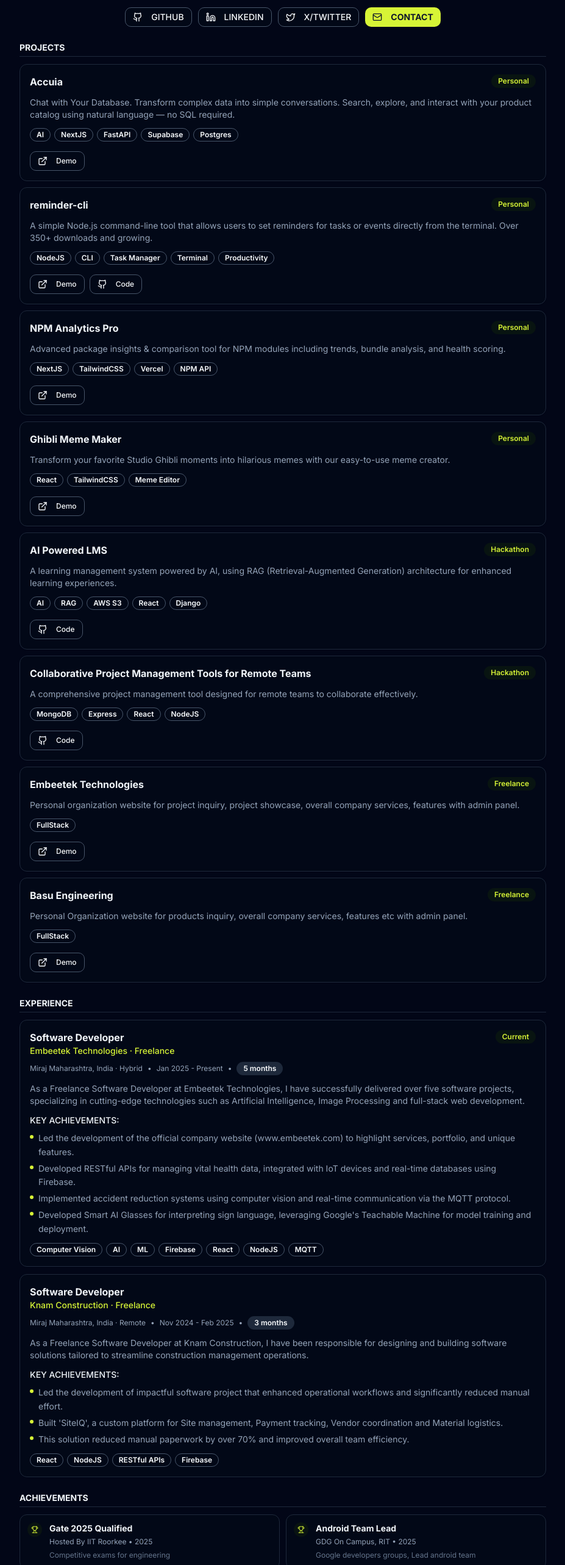
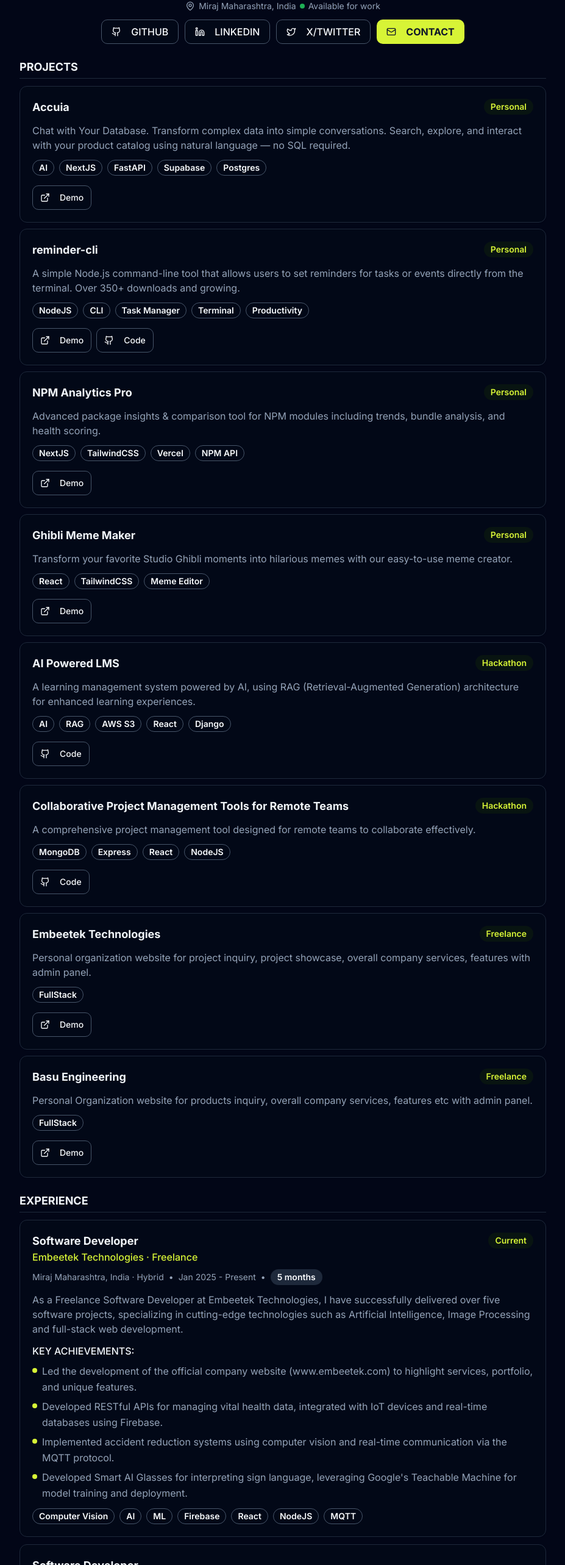
Before and after one commit to altamsh04/portfolio, a Next.js app: page / in a window 1280 px wide. Shown: the part 180-2746 px from the top of the page at 61% size, without its empty margins (176-1103 px from the left). Built offline with nearby package versions, Linux system fonts and the light colour scheme.

Commit message:
Update mobile responsiveness v2

```diff
--- a/app/page.tsx
+++ b/app/page.tsx
@@ -228,19 +228,19 @@ export default function Portfolio() {
         {/* Hero Section */}
         <section className="text-center space-y-3">
           <div className="space-y-2">
-            <h2 className="text-2xl sm:text-3xl md:text-4xl lg:text-5xl font-bold text-slate-900 dark:text-slate-100 tracking-tight">
+            <h2 className="text-3xl sm:text-4xl md:text-5xl lg:text-6xl font-bold text-slate-900 dark:text-slate-100 tracking-tight">
               Altamsh Bairagdar
             </h2>
-            <p className="text-xs sm:text-sm text-slate-600 dark:text-slate-400 max-w-2xl mx-auto px-2">
+            <p className="text-sm sm:text-base text-slate-600 dark:text-slate-400 max-w-2xl mx-auto px-2">
               A Full Stack Developer Who Loves Backend Most
             </p>
-            <div className="flex flex-col sm:flex-row items-center justify-center gap-1 sm:gap-1.5 text-xs text-slate-500 dark:text-slate-400 px-2">
+            <div className="flex flex-col sm:flex-row items-center justify-center gap-1 sm:gap-1.5 text-sm text-slate-500 dark:text-slate-400 px-2">
               <div className="flex items-center gap-1.5">
-                <MapPin className="w-3 h-3" />
+                <MapPin className="w-4 h-4" />
                 <span>Miraj Maharashtra, India</span>
               </div>
               <div className="flex items-center gap-1.5">
-                <div className="w-1.5 h-1.5 bg-green-500 rounded-full animate-pulse"></div>
+                <div className="w-2 h-2 bg-green-500 rounded-full animate-pulse"></div>
                 <span>Available for work</span>
               </div>
             </div>
@@ -251,36 +251,36 @@ export default function Portfolio() {
             <Button
               variant="outline"
               size="sm"
-              className="text-xs sm:text-sm border-slate-300 dark:border-slate-600 hover:border-lime-400 hover:text-lime-600 dark:hover:text-lime-400 transition-colors px-3 py-1.5 h-8"
+              className="text-sm sm:text-base border-slate-300 dark:border-slate-600 hover:border-lime-400 hover:text-lime-600 dark:hover:text-lime-400 transition-colors px-4 py-2 h-10"
               onClick={() => window.open("http://github.com/altamsh04", "_blank")}
             >
-              <Github className="w-3 h-3 mr-1.5" />
+              <Github className="w-4 h-4 mr-2" />
               GITHUB
             </Button>
             <Button
               variant="outline"
               size="sm"
-              className="text-xs sm:text-sm border-slate-300 dark:border-slate-600 hover:border-lime-400 hover:text-lime-600 dark:hover:text-lime-400 transition-colors px-3 py-1.5 h-8"
+              className="text-sm sm:text-base border-slate-300 dark:border-slate-600 hover:border-lime-400 hover:text-lime-600 dark:hover:text-lime-400 transition-colors px-4 py-2 h-10"
               onClick={() => window.open("https://www.linkedin.com/in/altamsh-bairagdar-324ab7254", "_blank")}
             >
-              <Linkedin className="w-3 h-3 mr-1.5" />
+              <Linkedin className="w-4 h-4 mr-2" />
               LINKEDIN
             </Button>
             <Button
               variant="outline"
               size="sm"
-              className="text-xs sm:text-sm border-slate-300 dark:border-slate-600 hover:border-lime-400 hover:text-lime-600 dark:hover:text-lime-400 transition-colors px-3 py-1.5 h-8"
+              className="text-sm sm:text-base border-slate-300 dark:border-slate-600 hover:border-lime-400 hover:text-lime-600 dark:hover:text-lime-400 transition-colors px-4 py-2 h-10"
               onClick={() => window.open("https://x.com/altamsh04", "_blank")}
             >
-              <Twitter className="w-3 h-3 mr-1.5" />
+              <Twitter className="w-4 h-4 mr-2" />
               X/TWITTER
             </Button>
             <Button
               size="sm"
-              className="bg-lime-400 hover:bg-lime-500 text-slate-900 font-bold transition-colors text-xs sm:text-sm px-3 py-1.5 h-8"
+              className="bg-lime-400 hover:bg-lime-500 text-slate-900 font-bold transition-colors text-sm sm:text-base px-4 py-2 h-10"
               onClick={() => window.open("mailto:bairagdaraltamsh@gmail.com", "_blank")}
             >
-              <Mail className="w-3 h-3 mr-1.5" />
+              <Mail className="w-4 h-4 mr-2" />
               CONTACT
             </Button>
           </div>
@@ -288,7 +288,7 @@ export default function Portfolio() {
 
         {/* Projects */}
         <section className="space-y-3">
-          <h3 className="text-sm font-bold text-slate-900 dark:text-slate-100 border-b border-slate-200 dark:border-slate-800 pb-1">
+          <h3 className="text-base sm:text-lg font-bold text-slate-900 dark:text-slate-100 border-b border-slate-200 dark:border-slate-800 pb-1">
             PROJECTS
           </h3>
           <div className="space-y-2.5">
@@ -297,29 +297,29 @@ export default function Portfolio() {
                 key={project.id}
                 className="border-slate-200 dark:border-slate-800 hover:border-lime-400 hover:shadow-lg transition-all duration-300"
               >
-                <CardContent className="p-3 sm:p-4">
+                <CardContent className="p-4 sm:p-5">
                   <div className="space-y-3">
                     {/* Header with title and status */}
                     <div className="flex flex-col sm:flex-row sm:items-start sm:justify-between gap-2">
-                      <h4 className="text-sm sm:text-base font-bold text-slate-900 dark:text-slate-100 leading-tight">{project.title}</h4>
-                      <Badge className="bg-lime-100 dark:bg-lime-900/30 text-lime-800 dark:text-lime-400 text-xs hover:bg-lime-200 dark:hover:bg-lime-900/50 transition-colors self-start">
+                      <h4 className="text-base sm:text-lg font-bold text-slate-900 dark:text-slate-100 leading-tight">{project.title}</h4>
+                      <Badge className="bg-lime-100 dark:bg-lime-900/30 text-lime-800 dark:text-lime-400 text-sm hover:bg-lime-200 dark:hover:bg-lime-900/50 transition-colors self-start">
                         {project.status}
                       </Badge>
                     </div>
 
                     {/* Description */}
-                    <p className="text-xs sm:text-sm text-slate-600 dark:text-slate-400 leading-relaxed">
+                    <p className="text-sm sm:text-base text-slate-600 dark:text-slate-400 leading-relaxed">
                       {project.description}
                     </p>
 
                     {/* Technologies */}
                     {project.technologies && (
-                      <div className="flex flex-wrap gap-1.5">
+                      <div className="flex flex-wrap gap-2">
                         {project.technologies.map((tech) => (
                           <Badge
                             key={tech}
                             variant="outline"
-                            className="text-xs border-slate-300 dark:border-slate-600 hover:border-lime-400 hover:text-lime-600 dark:hover:text-lime-400 transition-colors"
+                            className="text-sm border-slate-300 dark:border-slate-600 hover:border-lime-400 hover:text-lime-600 dark:hover:text-lime-400 transition-colors"
                           >
                             {tech}
                           </Badge>
@@ -333,22 +333,22 @@ export default function Portfolio() {
                         <Button
                           size="sm"
                           variant="outline"
-                          className="flex-1 sm:flex-none border-slate-300 dark:border-slate-600 hover:border-lime-400 hover:text-lime-600 dark:hover:text-lime-400 transition-colors h-8"
+                          className="flex-1 sm:flex-none border-slate-300 dark:border-slate-600 hover:border-lime-400 hover:text-lime-600 dark:hover:text-lime-400 transition-colors h-10"
                           onClick={() => window.open(project.demoUrl, "_blank")}
                         >
-                          <ExternalLink className="w-3.5 h-3.5 mr-1.5" />
-                          <span className="text-xs">Demo</span>
+                          <ExternalLink className="w-4 h-4 mr-2" />
+                          <span className="text-sm">Demo</span>
                         </Button>
                       )}
                       {project.codeUrl && (
                         <Button
                           size="sm"
                           variant="outline"
-                          className="flex-1 sm:flex-none border-slate-300 dark:border-slate-600 hover:border-lime-400 hover:text-lime-600 dark:hover:text-lime-400 transition-colors h-8"
+                          className="flex-1 sm:flex-none border-slate-300 dark:border-slate-600 hover:border-lime-400 hover:text-lime-600 dark:hover:text-lime-400 transition-colors h-10"
                           onClick={() => window.open(project.codeUrl, "_blank")}
                         >
-                          <Github className="w-3.5 h-3.5 mr-1.5" />
-                          <span className="text-xs">Code</span>
+                          <Github className="w-4 h-4 mr-2" />
+                          <span className="text-sm">Code</span>
                         </Button>
                       )}
                     </div>
@@ -361,7 +361,7 @@ export default function Portfolio() {
 
         {/* Experience */}
         <section className="space-y-3">
-          <h3 className="text-sm font-bold text-slate-900 dark:text-slate-100 border-b border-slate-200 dark:border-slate-800 pb-1">
+          <h3 className="text-base sm:text-lg font-bold text-slate-900 dark:text-slate-100 border-b border-slate-200 dark:border-slate-800 pb-1">
             EXPERIENCE
           </h3>
           <div className="space-y-3">
@@ -370,44 +370,44 @@ export default function Portfolio() {
                 key={exp.id}
                 className="border-slate-200 dark:border-slate-800 hover:border-lime-400 hover:shadow-md transition-all duration-300"
               >
-                <CardContent className="p-3 sm:p-4">
+                <CardContent className="p-4 sm:p-5">
                   <div className="space-y-3">
                     {/* Header */}
                     <div className="flex flex-col gap-2">
                       <div className="flex flex-col sm:flex-row sm:items-start sm:justify-between gap-2">
                         <div className="flex-1">
-                          <h4 className="text-sm sm:text-base font-bold text-slate-900 dark:text-slate-100">{exp.title}</h4>
-                          <p className="text-lime-600 dark:text-lime-400 font-medium text-xs sm:text-sm">{exp.company}</p>
+                          <h4 className="text-base sm:text-lg font-bold text-slate-900 dark:text-slate-100">{exp.title}</h4>
+                          <p className="text-lime-600 dark:text-lime-400 font-medium text-sm sm:text-base">{exp.company}</p>
                         </div>
                         {exp.current && (
-                          <Badge className="bg-lime-100 dark:bg-lime-900/30 text-lime-800 dark:text-lime-400 text-xs hover:bg-lime-200 dark:hover:bg-lime-900/50 transition-colors self-start">
+                          <Badge className="bg-lime-100 dark:bg-lime-900/30 text-lime-800 dark:text-lime-400 text-sm hover:bg-lime-200 dark:hover:bg-lime-900/50 transition-colors self-start">
                             Current
                           </Badge>
                         )}
                       </div>
-                      <div className="flex flex-col sm:flex-row sm:items-center gap-1 sm:gap-2 text-xs text-slate-500 dark:text-slate-400">
+                      <div className="flex flex-col sm:flex-row sm:items-center gap-1 sm:gap-2 text-sm text-slate-500 dark:text-slate-400">
                         <span>{exp.location}</span>
                         <span className="hidden sm:inline">•</span>
                         <span>
                           {formatDate(exp.startDate)} - {exp.current ? "Present" : formatDate(exp.endDate!)}
                         </span>
                         <span className="hidden sm:inline">•</span>
-                        <Badge variant="secondary" className="text-xs self-start sm:self-auto">
+                        <Badge variant="secondary" className="text-sm self-start sm:self-auto">
                           {calculateDuration(exp.startDate, exp.endDate)}
                         </Badge>
                       </div>
                     </div>
 
                     {/* Description */}
-                    <p className="text-xs sm:text-sm text-slate-600 dark:text-slate-400">{exp.description}</p>
+                    <p className="text-sm sm:text-base text-slate-600 dark:text-slate-400">{exp.description}</p>
 
                     {/* Achievements */}
                     <div className="space-y-2">
-                      <h5 className="font-medium text-slate-900 dark:text-slate-100 text-xs sm:text-sm">KEY ACHIEVEMENTS:</h5>
-                      <ul className="space-y-1">
+                      <h5 className="font-medium text-slate-900 dark:text-slate-100 text-sm sm:text-base">KEY ACHIEVEMENTS:</h5>
+                      <ul className="space-y-1.5">
                         {exp.achievements.map((achievement, i) => (
-                          <li key={i} className="flex items-start gap-2 text-xs sm:text-sm text-slate-600 dark:text-slate-400">
-                            <div className="w-1.5 h-1.5 bg-lime-400 rounded-full mt-1.5 flex-shrink-0"></div>
+                          <li key={i} className="flex items-start gap-2 text-sm sm:text-base text-slate-600 dark:text-slate-400">
+                            <div className="w-2 h-2 bg-lime-400 rounded-full mt-2 flex-shrink-0"></div>
                             <span className="leading-relaxed">{achievement}</span>
                           </li>
                         ))}
@@ -415,12 +415,12 @@ export default function Portfolio() {
                     </div>
 
                     {/* Technologies */}
-                    <div className="flex flex-wrap gap-1.5">
+                    <div className="flex flex-wrap gap-2">
                       {exp.technologies.map((tech) => (
                         <Badge
                           key={tech}
                           variant="outline"
-                          className="text-xs border-slate-300 dark:border-slate-600 hover:border-lime-400 hover:text-lime-600 dark:hover:text-lime-400 transition-colors"
+                          className="text-sm border-slate-300 dark:border-slate-600 hover:border-lime-400 hover:text-lime-600 dark:hover:text-lime-400 transition-colors"
                         >
                           {tech}
                         </Badge>
@@ -435,26 +435,26 @@ export default function Portfolio() {
 
         {/* Achievements */}
         <section className="space-y-3">
-          <h3 className="text-sm font-bold text-slate-900 dark:text-slate-100 border-b border-slate-200 dark:border-slate-800 pb-1">
+          <h3 className="text-base sm:text-lg font-bold text-slate-900 dark:text-slate-100 border-b border-slate-200 dark:border-slate-800 pb-1">
             ACHIEVEMENTS
           </h3>
-          <div className="grid grid-cols-1 sm:grid-cols-2 gap-2.5">
+          <div className="grid grid-cols-1 sm:grid-cols-2 gap-3">
             {achievementsData.map((achievement) => (
               <Card
                 key={achievement.name}
                 className="border-slate-200 dark:border-slate-800 hover:border-lime-400 hover:shadow-md transition-all duration-300"
               >
-                <CardContent className="p-3">
+                <CardContent className="p-4">
                   <div className="flex items-start gap-3">
-                    <div className="w-6 h-6 bg-lime-100 dark:bg-lime-900/30 rounded-lg flex items-center justify-center flex-shrink-0">
-                      <Trophy className="w-3 h-3 text-lime-600 dark:text-lime-400" />
+                    <div className="w-8 h-8 bg-lime-100 dark:bg-lime-900/30 rounded-lg flex items-center justify-center flex-shrink-0">
+                      <Trophy className="w-4 h-4 text-lime-600 dark:text-lime-400" />
                     </div>
                     <div className="flex-1 min-w-0">
-                      <h4 className="font-bold text-slate-900 dark:text-slate-100 text-xs sm:text-sm leading-tight">{achievement.name}</h4>
-                      <p className="text-xs text-slate-600 dark:text-slate-400 mt-1">
+                      <h4 className="font-bold text-slate-900 dark:text-slate-100 text-sm sm:text-base leading-tight">{achievement.name}</h4>
+                      <p className="text-sm text-slate-600 dark:text-slate-400 mt-1">
                         {achievement.issuer} • {achievement.year}
                       </p>
-                      <p className="text-xs text-slate-500 dark:text-slate-500 mt-1 leading-relaxed">{achievement.description}</p>
+                      <p className="text-sm text-slate-500 dark:text-slate-500 mt-1 leading-relaxed">{achievement.description}</p>
                     </div>
                   </div>
                 </CardContent>
@@ -465,7 +465,7 @@ export default function Portfolio() {
 
         {/* Education */}
         <section className="space-y-3">
-          <h3 className="text-sm font-bold text-slate-900 dark:text-slate-100 border-b border-slate-200 dark:border-slate-800 pb-1">
+          <h3 className="text-base sm:text-lg font-bold text-slate-900 dark:text-slate-100 border-b border-slate-200 dark:border-slate-800 pb-1">
             EDUCATION
           </h3>
           <div className="space-y-2.5">
@@ -474,14 +474,14 @@ export default function Portfolio() {
                 key={edu.id}
                 className="border-slate-200 dark:border-slate-800 hover:border-lime-400 hover:shadow-md transition-all duration-300"
               >
-                <CardContent className="p-3 sm:p-4">
+                <CardContent className="p-4 sm:p-5">
                   <div className="space-y-3">
                     {/* Header */}
                     <div className="flex flex-col sm:flex-row sm:items-start sm:justify-between gap-2">
                       <div className="flex-1">
-                        <h4 className="text-sm sm:text-base font-bold text-slate-900 dark:text-slate-100">{edu.degree}</h4>
-                        <p className="text-lime-600 dark:text-lime-400 font-medium text-xs sm:text-sm">{edu.institution}</p>
-                        <div className="flex flex-col sm:flex-row sm:items-center gap-1 sm:gap-2 text-xs text-slate-500 dark:text-slate-400 mt-1">
+                        <h4 className="text-base sm:text-lg font-bold text-slate-900 dark:text-slate-100">{edu.degree}</h4>
+                        <p className="text-lime-600 dark:text-lime-400 font-medium text-sm sm:text-base">{edu.institution}</p>
+                        <div className="flex flex-col sm:flex-row sm:items-center gap-1 sm:gap-2 text-sm text-slate-500 dark:text-slate-400 mt-1">
                           <span>{edu.location}</span>
                           <span className="hidden sm:inline">•</span>
                           <span>
@@ -489,18 +489,18 @@ export default function Portfolio() {
                           </span>
                         </div>
                       </div>
-                      <Badge variant="secondary" className="text-xs self-start sm:self-auto">
+                      <Badge variant="secondary" className="text-sm self-start sm:self-auto">
                         {edu.gpa}
                       </Badge>
                     </div>
 
                     {/* Honors */}
                     {edu.honors && (
-                      <div className="flex flex-wrap gap-1.5">
+                      <div className="flex flex-wrap gap-2">
                         {edu.honors.map((honor) => (
                           <Badge
                             key={honor}
-                            className="bg-lime-100 dark:bg-lime-900/30 text-lime-800 dark:text-lime-400 text-xs hover:bg-lime-200 dark:hover:bg-lime-900/50 transition-colors"
+                            className="bg-lime-100 dark:bg-lime-900/30 text-lime-800 dark:text-lime-400 text-sm hover:bg-lime-200 dark:hover:bg-lime-900/50 transition-colors"
                           >
                             {honor}
                           </Badge>
@@ -517,65 +517,65 @@ export default function Portfolio() {
 
       {/* Footer */}
       <footer className="bg-slate-900 dark:bg-slate-950 text-white mt-8">
-        <div className="max-w-4xl mx-auto px-3 sm:px-4 py-4">
-          <div className="grid grid-cols-1 sm:grid-cols-2 md:grid-cols-3 gap-3 sm:gap-4">
+        <div className="max-w-4xl mx-auto px-3 sm:px-4 py-6">
+          <div className="grid grid-cols-1 sm:grid-cols-2 md:grid-cols-3 gap-4 sm:gap-6">
             <div>
-              <div className="flex items-center gap-2 mb-2">
-                <div className="w-5 h-5 bg-lime-400 rounded-lg flex items-center justify-center">
-                  <Code2 className="w-3 h-3 text-slate-900" />
+              <div className="flex items-center gap-2 mb-3">
+                <div className="w-6 h-6 bg-lime-400 rounded-lg flex items-center justify-center">
+                  <Code2 className="w-4 h-4 text-slate-900" />
                 </div>
-                <span className="text-xs font-bold">ALTAMSH.BAIRAGDAR</span>
+                <span className="text-sm font-bold">ALTAMSH.BAIRAGDAR</span>
               </div>
-              <p className="text-slate-400 text-xs">Building the future, one line of code at a time.</p>
+              <p className="text-slate-400 text-sm">Building the future, one line of code at a time.</p>
             </div>
             <div>
-              <h4 className="font-bold mb-2 text-xs">CONNECT</h4>
-              <div className="space-y-1 text-xs text-slate-400">
-                <div className="flex items-center gap-1.5">
-                  <Mail className="w-2.5 h-2.5" />
+              <h4 className="font-bold mb-3 text-sm">CONNECT</h4>
+              <div className="space-y-2 text-sm text-slate-400">
+                <div className="flex items-center gap-2">
+                  <Mail className="w-4 h-4" />
                   bairagdaraltamsh@gmail.com
                 </div>
-                <div className="flex items-center gap-1.5">
-                  <Phone className="w-2.5 h-2.5" />
+                <div className="flex items-center gap-2">
+                  <Phone className="w-4 h-4" />
                   +91 8010208605
                 </div>
-                <div className="flex items-center gap-1.5">
-                  <MapPin className="w-2.5 h-2.5" />
+                <div className="flex items-center gap-2">
+                  <MapPin className="w-4 h-4" />
                   Miraj Maharashtra, India
                 </div>
               </div>
             </div>
             <div>
-              <h4 className="font-bold mb-2 text-xs">LINKS</h4>
-              <div className="flex gap-1.5">
+              <h4 className="font-bold mb-3 text-sm">LINKS</h4>
+              <div className="flex gap-2">
                 <Button
                   size="sm"
                   variant="outline"
-                  className="border-slate-700 text-slate-400 hover:border-lime-400 hover:text-lime-400 transition-colors p-1"
+                  className="border-slate-700 text-slate-400 hover:border-lime-400 hover:text-lime-400 transition-colors p-2 h-10"
                   onClick={() => window.open("http://github.com/altamsh04", "_blank")}
                 >
-                  <Github className="w-2.5 h-2.5" />
+                  <Github className="w-4 h-4" />
                 </Button>
                 <Button
                   size="sm"
                   variant="outline"
-                  className="border-slate-700 text-slate-400 hover:border-lime-400 hover:text-lime-400 transition-colors p-1"
+                  className="border-slate-700 text-slate-400 hover:border-lime-400 hover:text-lime-400 transition-colors p-2 h-10"
                   onClick={() => window.open("https://www.linkedin.com/in/altamsh-bairagdar-324ab7254", "_blank")}
                 >
-                  <Linkedin className="w-2.5 h-2.5" />
+                  <Linkedin className="w-4 h-4" />
                 </Button>
                 <Button
                   size="sm"
                   variant="outline"
-                  className="border-slate-700 text-slate-400 hover:border-lime-400 hover:text-lime-400 transition-colors p-1"
+                  className="border-slate-700 text-slate-400 hover:border-lime-400 hover:text-lime-400 transition-colors p-2 h-10"
                   onClick={() => window.open("https://x.com/altamsh04", "_blank")}
                 >
-                  <Twitter className="w-2.5 h-2.5" />
+                  <Twitter className="w-4 h-4" />
                 </Button>
               </div>
             </div>
           </div>
-          <div className="border-t border-slate-800 mt-4 pt-4 text-center text-slate-400 text-xs">
+          <div className="border-t border-slate-800 mt-6 pt-4 text-center text-slate-400 text-sm">
             <p>&copy; {new Date().getFullYear()} ALTAMSH BAIRAGDAR. ALL RIGHTS RESERVED.</p>
           </div>
         </div>
```
